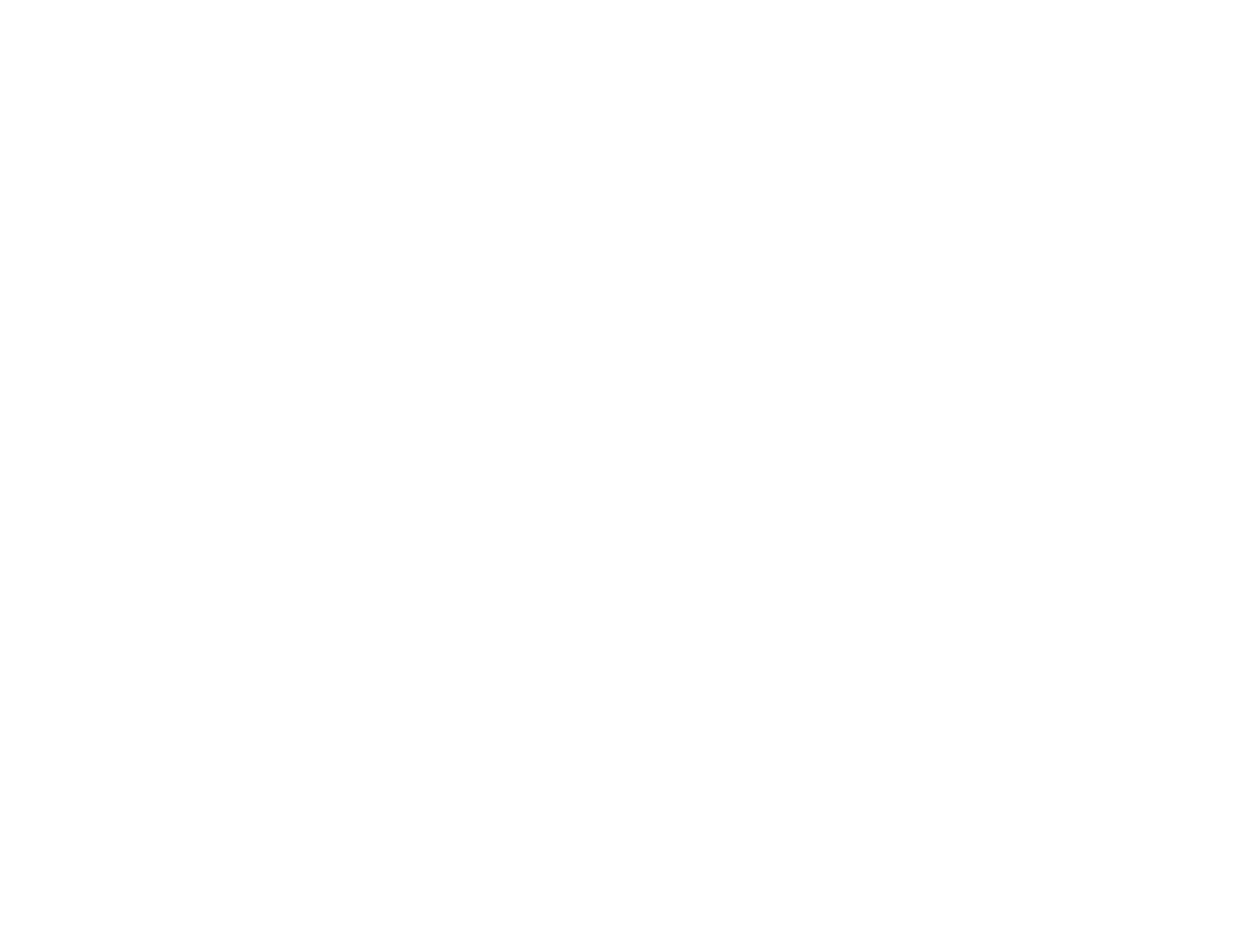
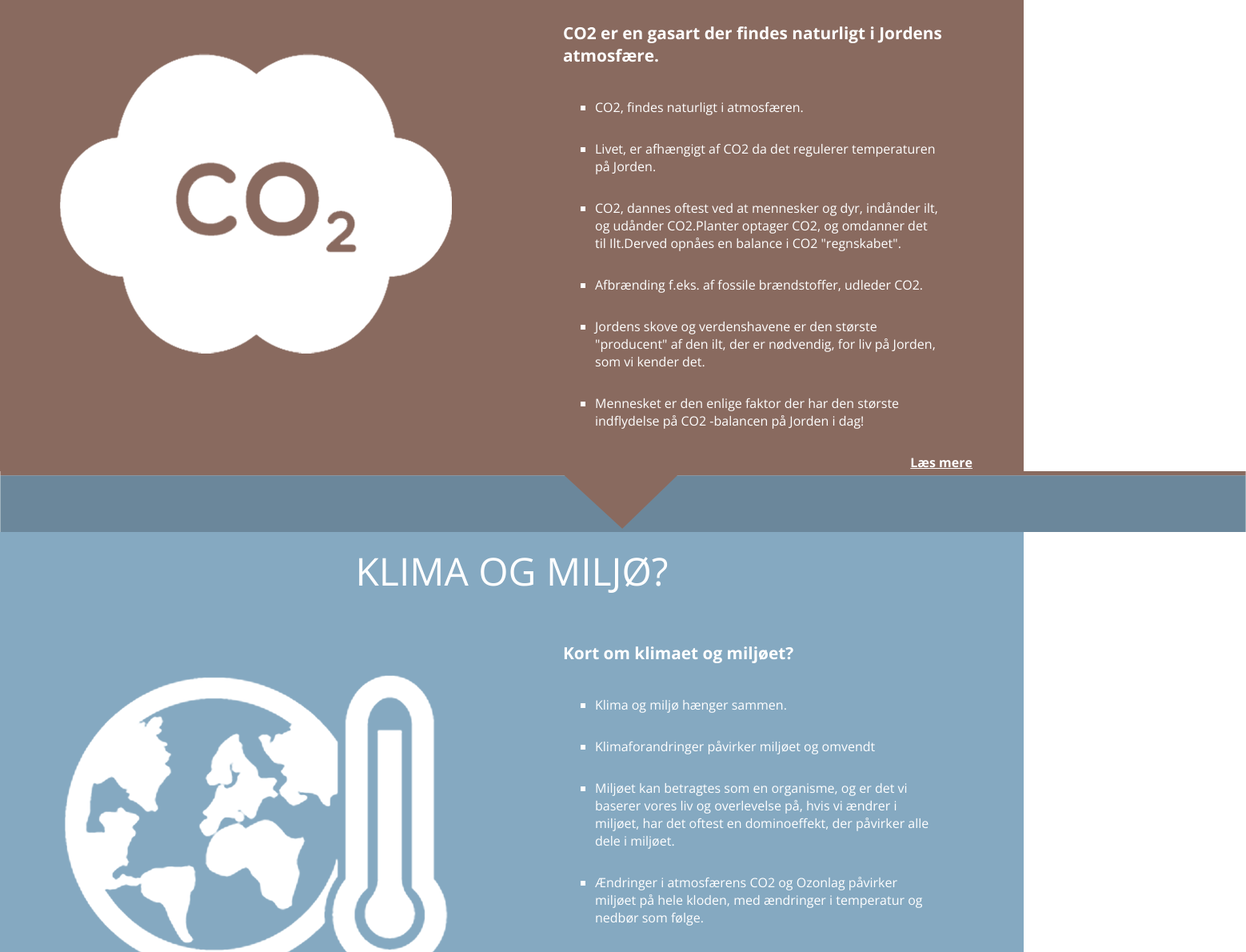
Before and after one commit to simo994q/react-start-project-1, a React (Vite) app in the folder react-start-project-1/: page / in a window 1280 px wide. Shown: the part 1020-2210 px from the top of the page at 80% size, 1558 px wide, since content can reach past the window. Before the commit the page ends 910 px from the top, so only its background shows below. Built offline with nearby package versions, Linux system fonts and the light colour scheme.

Commit message:
næsten section

```diff
--- a/react-start-project-1/src/App.jsx
+++ b/react-start-project-1/src/App.jsx
@@ -2,6 +2,84 @@
 import { Header } from './components/Header/Header'
 import { Navbar } from './components/Navbar/Navbar'
 import { Quote } from './components/Quote/Quote'
+import { Section } from './components/Section/Section'
+
+import co2Img from './images/Icon-CO2.png'
+import co2Bg from './images/Bg-Tile-Maroon.png'
+import co2Spacer from './images/Spacer-01.png'
+
+import climateImg from './images/Icon-Climate.png'
+import climateBg from './images/Bg-Tile-Blue-Light.png'
+import climateSpacer from './images/Spacer-02.png'
+
+import checklistImg from './images/Icon-Checklist.png'
+import checklistBg from './images/Bg-Tile-Green.png'
+import checklistSpacer from './images/Spacer-03.png'
+
+import arrangementImg from './images/Icon-Arrangement.png'
+import arrangementBg from './images/Bg-Tile-Rosy.png'
+
+
+const co2Section = {
+  header: 'HVAD ER CO2?',
+  image: co2Img,
+  secondHeader: 'CO2 er en gasart der findes naturligt i Jordens atmosfære.',
+  information: [
+    'CO2, findes naturligt i atmosfæren.',
+    'Livet, er afhængigt af CO2 da det regulerer temperaturen på Jorden.',
+    'CO2, dannes oftest ved at mennesker og dyr, indånder ilt, og udånder CO2.Planter optager CO2, og omdanner det til Ilt.Derved opnåes en balance i CO2 "regnskabet".',
+    'Afbrænding f.eks. af fossile brændstoffer, udleder CO2.',
+    'Jordens skove og verdenshavene er den største "producent" af den ilt, der er nødvendig, for liv på Jorden, som vi kender det.',
+    'Mennesket er den enlige faktor der har den største indflydelse på CO2 -balancen på Jorden i dag!'
+  ],
+  bgColor: co2Bg,
+  spacer: co2Spacer
+}
+const climateSection = {
+  header: 'KLIMA OG MILJØ?',
+  image: climateImg,
+  secondHeader: 'Kort om klimaet og miljøet?',
+  information: [
+    'Klima og miljø hænger sammen.',
+    'Klimaforandringer påvirker miljøet og omvendt',
+    'Miljøet kan betragtes som en organisme, og er det vi baserer vores liv og overlevelse på, hvis vi ændrer i miljøet, har det oftest en dominoeffekt, der påvirker alle dele i miljøet.',
+    'Ændringer i atmosfærens CO2 og Ozonlag påvirker miljøet på hele kloden, med ændringer i temperatur og nedbør som følge.',
+    'Ændrede temperaturer og nedbørsmønster påvirker ikke kun kældre og infrastruktur, men også biodiversiteten som planter insekter mm.',
+    'Din adfærd påvirker klimaet i størrer eller mindre grad.'
+  ],
+  bgColor: climateBg,
+  spacer: climateSpacer
+}
+const checklistSection = {
+  header: 'HVORDAN KAN JEG BIDRAGE?',
+  image: checklistImg,
+  secondHeader: 'Hvordan belaster du miljøet mindst muligt i dagligdagen?',
+  information: [
+    'Dit forbrug overordnet herunder din produktion af affald, bidrager til udledning af CO2',
+    'Fødevareproduktion har stor indflydelse på CO2 balancen, tænk over dit valg i dagligdagen.',
+    'Din bolig og den måde du har indrettet dig påvirker miljøet.',
+    'Jordens skove og verdenshavene er den største "producent" af den ilt, der er nødvendig, for liv på Jorden, som vi kender det.',
+    'Mennesket er den enlige faktor der har den største indflydelse på CO2 -balancen på Jorden i dag!',
+    'Du kan påvirke CO2 balancen, både ved at ændre små ting i din hverdag, eller ved aktivt deltage i kampen for et bedre miljø.'
+  ],
+  bgColor: checklistBg,
+  spacer: checklistSpacer
+}
+const arrangementSection = {
+  header: 'DELTAG I ARRANGEMENT',
+  image: arrangementImg,
+  secondHeader: 'Deltag i eet af vores arrangementer og gør en forskel!',
+  information: [
+    '“Combing” (”at fjerne affald”, f.eks. beachcombing: , rense stranden for affald og elementer der ikke hører hjemme her).  Invester en dag med familien i naturen og sammen med andre.',
+    'Tilmeld dig eet arrangement i dit område',
+    'Tag ansvar hjælp dit nærområde og os alle sammen generelt.',
+    'Mød nye mennesker omkring en fælles opgave.',
+    'Tag famillien med på en dag for naturen og vores fremtid..',
+    'Tilmeld dig eet af vore arrangementer, eller modtag information om Klimatossen!',
+    ' Hent mere information på siden “Tilmeld Dig”.'
+  ],
+  bgColor: arrangementBg
+}
 
 
 function App() {
@@ -11,6 +89,10 @@
       <Header />
       <Navbar />
       <Quote />
+      <Section sectionInformation={co2Section} />
+      <Section sectionInformation={climateSection}/>
+      <Section sectionInformation={checklistSection}/>
+      <Section sectionInformation={arrangementSection}/>
     </>
   )
 
--- /dev/null
+++ b/react-start-project-1/src/components/Section/Section.jsx
@@ -0,0 +1,31 @@
+import style from './Section.module.scss'
+
+export function Section(props) {
+    return (
+        <div className={style.sectionContainer} style={{ backgroundImage: `url(${props.sectionInformation.bgColor})` }}>
+            <header>
+                <h2>{props.sectionInformation.header}</h2>
+            </header>
+            <figure>
+                <img src={props.sectionInformation.image} alt="" />
+                <section>
+                    <h3>{props.sectionInformation.secondHeader}</h3>
+                    <ul>
+                        {props.sectionInformation.information.map(text => {
+                            return (
+                                <li>{text}</li>
+                            )
+                        })}
+                    </ul>
+                    <p>
+
+                        <a href="">Læs mere</a>
+                    </p>
+                </section>
+            </figure>
+            {props.sectionInformation.spacer &&
+                <img src={props.sectionInformation.spacer} alt="" />
+            }
+        </div>
+    )
+}
--- /dev/null
+++ b/react-start-project-1/src/components/Section/Section.module.scss
@@ -0,0 +1,53 @@
+.sectionContainer {
+    width: 100%;
+
+    header {
+        h2 {
+            text-align: center;
+            padding: 1rem 0;
+            font-weight: 400;
+            font-size: 3rem;
+            color: white;
+        }
+    }
+
+    figure {
+        display: grid;
+        grid-template-columns: 1fr 1fr;
+
+        img {
+            // width: 80%;
+            // margin: auto;
+            margin: 5rem auto;
+        }
+
+        section {
+            width: 80%;
+            margin: 0 auto;
+
+            h3 {
+                color: white;
+                margin: 40px auto;
+                font-size: 1.3rem;
+            }
+
+            ul {
+                list-style: square;
+
+                li {
+                    margin: 30px 40px;
+                    color: white;
+                }
+            }
+
+            p {
+                display: flex;
+                justify-content: end;
+                a {
+                    color: white;
+                    font-weight: 700;
+                }
+            }
+        }
+    }
+}
```
